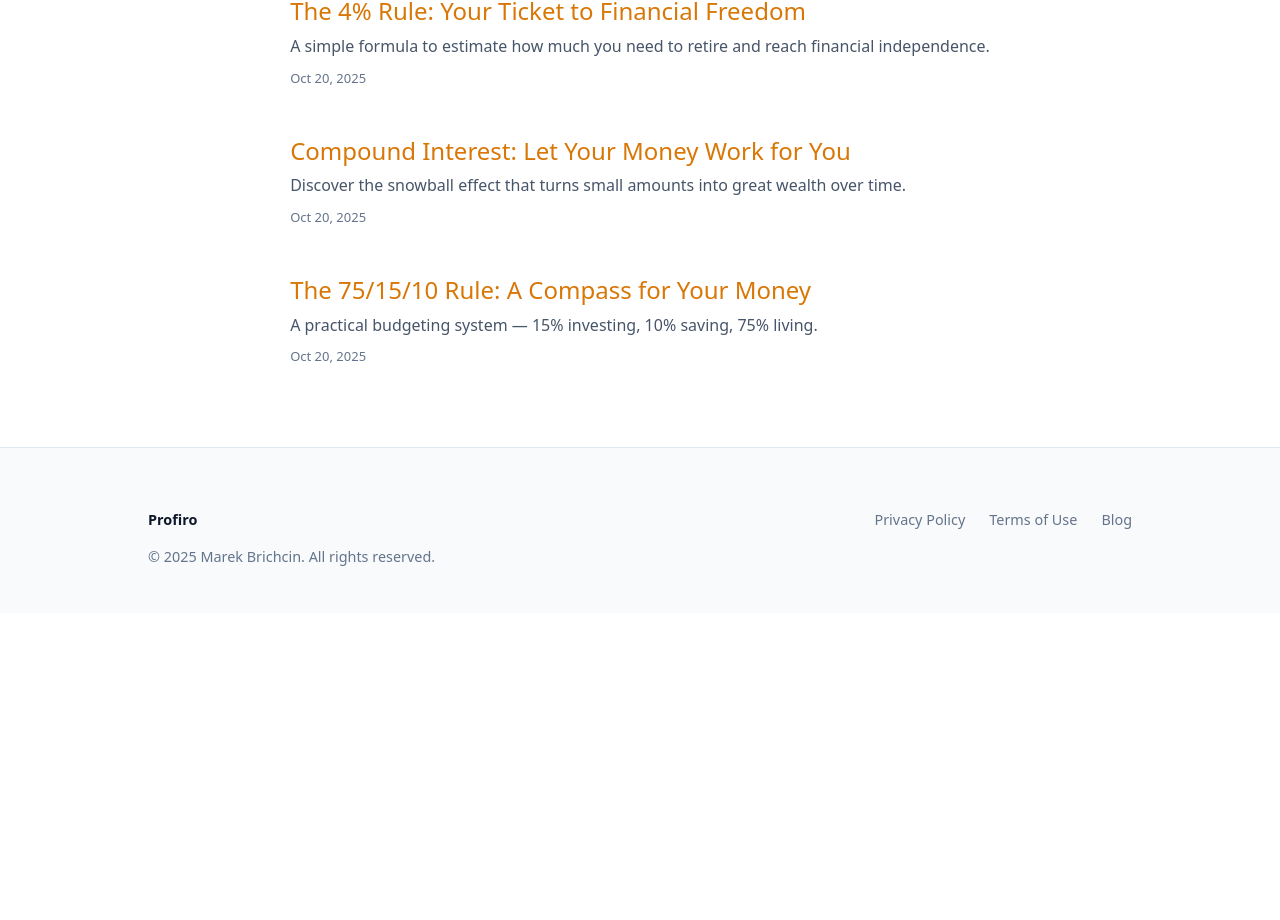
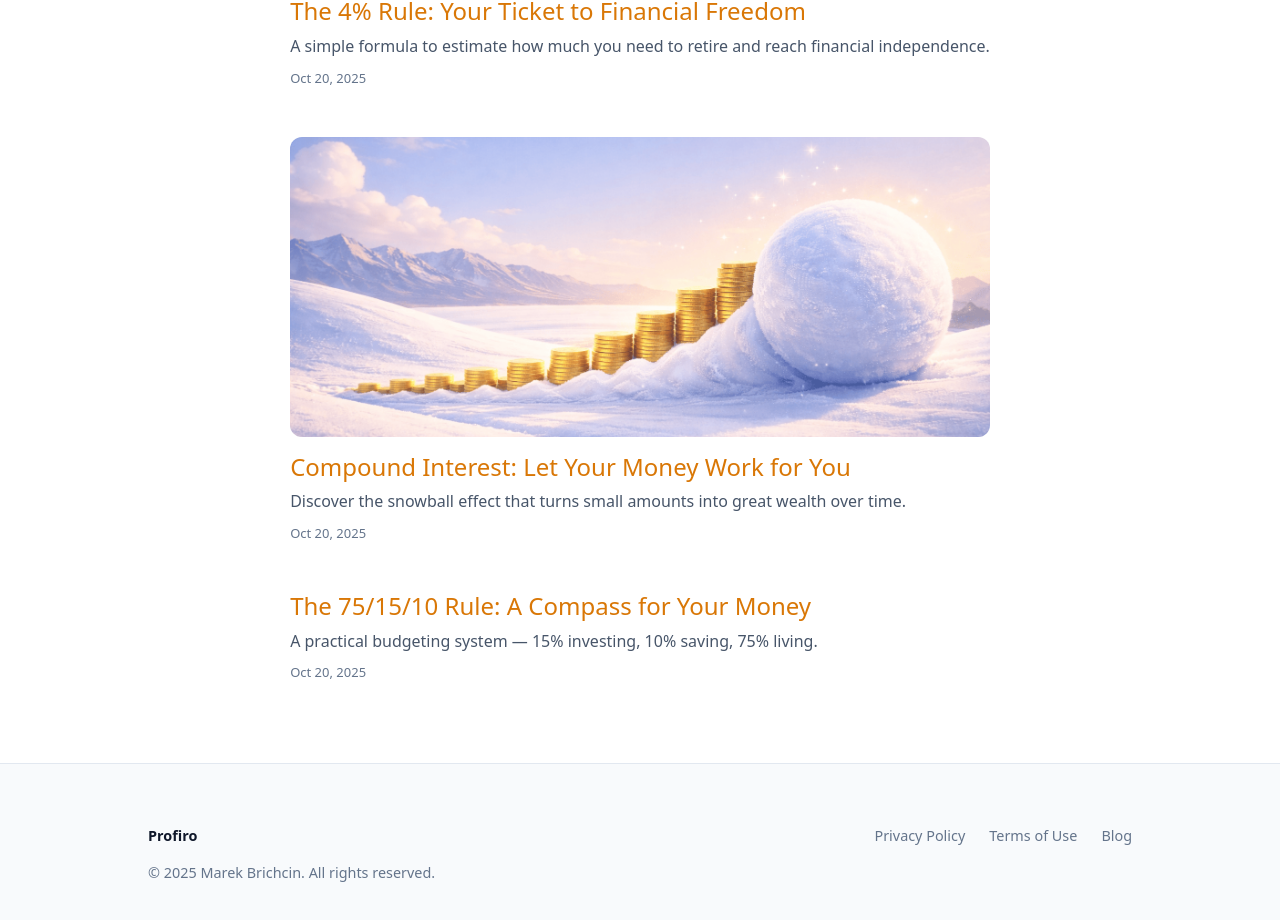
Before and after one commit to SaulGoodman270/profiro-website, a Next.js app: page /blog in a window 1280 px wide. Shown: the part 478-1398 px from the top of the page. Before the commit the page ends 1091 px from the top, so only its background shows below. Built offline with nearby package versions, Linux system fonts and the light colour scheme.

Commit message:
Drobné úpravy od Antigravity

```diff
--- a/pages/blog/index.js
+++ b/pages/blog/index.js
@@ -13,6 +13,7 @@ const posts = [
   {
     slug: "compound-interest",
     title: "Compound Interest: Let Your Money Work for You",
+    image: "/blog_pictures/compound-interest.png",
     excerpt: "Discover the snowball effect that turns small amounts into great wealth over time.",
     date: "2025-10-20",
   },
--- a/styles/globals.css
+++ b/styles/globals.css
@@ -507,11 +507,9 @@ section[style*="var(--bg-surface)"] .feature-card {
 /* Force full width breakout for sticky situations or constrained parents */
 .footer-force-full {
   width: 100vw;
-  position: relative;
-  left: 50%;
-  right: 50%;
-  margin-left: -50vw;
-  margin-right: -50vw;
+  margin-left: calc(50% - 50vw);
+  margin-right: calc(50% - 50vw);
+  max-width: 100vw;
 }
 
 .footer-links a {
```
Also changed, not shown: pages/blog/[slug].js (+9 -5 lines), public/blog_pictures/4-percent-rule.jpg, public/blog_pictures/compound-interest.png (added).
